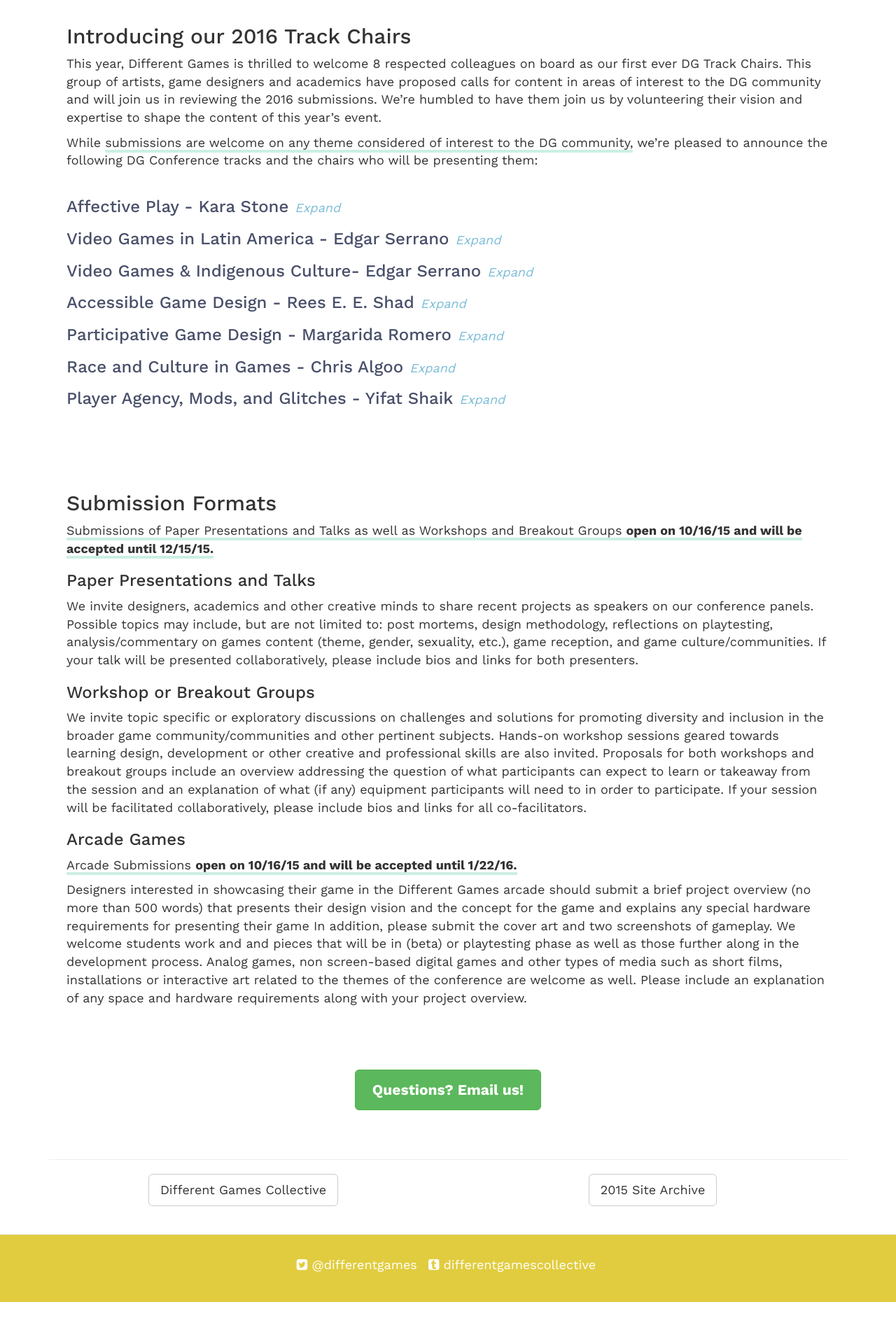
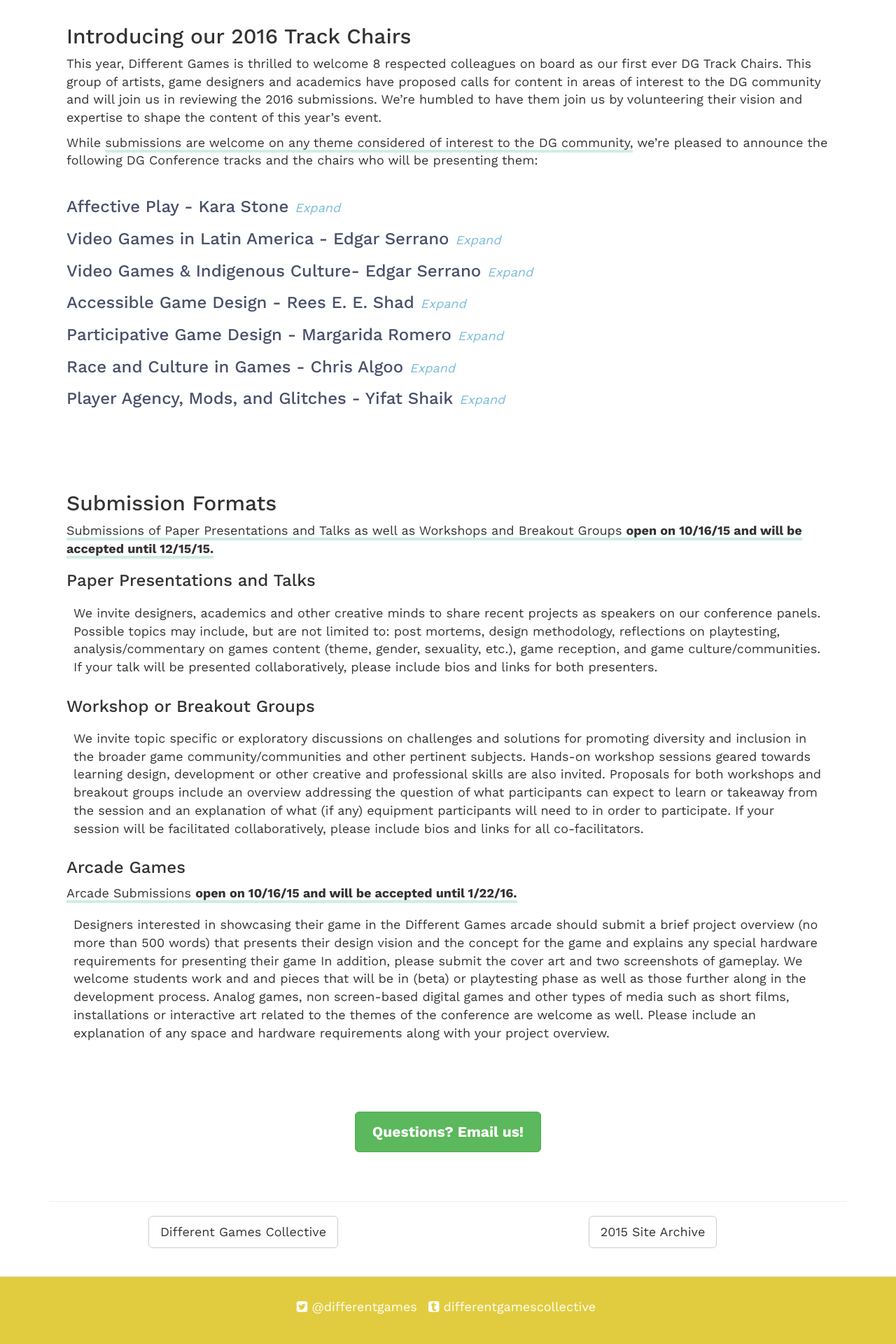
Before and after one commit to differentgames/conference-2016-site, a Jekyll site: the page built from index.html, in a window 1280 px wide. Shown: the part 673-2593 px from the top of the page at 70% size. Built offline with Jekyll 4.4.1, drawn with Linux system fonts in a browser that asks for light colours; nearby versions of some CDN libraries; before the commit the page ends 2533 px from its top, so only the background shows below that.

Commit message:
renamed files

```diff
--- a/_sass/_trackchair.scss
+++ b/_sass/_cfp.scss
@@ -49,3 +49,7 @@
     padding: 10px;
   }
 }
+
+.format-description {
+  padding: 10px;
+}
--- a/css/main.scss
+++ b/css/main.scss
@@ -54,5 +54,5 @@
         "layout",
         "syntax-highlighting",
         "pinwheel",
-        "trackchair"
+        "cfp"
 ;
--- a/index.html
+++ b/index.html
@@ -143,14 +143,14 @@
     </p>
 
     <h3>Paper Presentations and Talks</h3>
-    <p>
+    <p class="format-description">
 We invite designers, academics and other creative minds to share recent projects as speakers on our conference panels.
 Possible topics may include, but are not limited to: post mortems, design methodology, reflections on playtesting, analysis/commentary on games content (theme, gender, sexuality, etc.), game reception, and game culture/communities.
 If your talk will be presented collaboratively, please include bios and links for both presenters.
     </p>
 
     <h3>Workshop or Breakout Groups</h3>
-    <p>
+    <p class="format-description">
 We invite topic specific or exploratory discussions on challenges and solutions for promoting diversity and inclusion in the broader game community/communities and other pertinent subjects.
 Hands-on workshop sessions geared towards learning design, development or other creative and professional skills are also invited.
 Proposals for both workshops and breakout groups include an overview addressing the question of what participants can expect to learn or takeaway from the session and an explanation of what (if any) equipment participants will need to in order to participate.
@@ -161,7 +161,7 @@
     <p>
 <span class="cool">Arcade Submissions <strong>open on 10/16/15 and will be accepted until 1/22/16.</strong></span>
     </p>
-    <p>
+    <p class="format-description">
 Designers interested in showcasing their game in the Different Games arcade should submit a brief project overview (no more than 500 words) that presents their design vision and the concept for the game and explains any special hardware requirements for presenting their game In addition, please submit the cover art and two screenshots of gameplay.
 We welcome students work and and pieces that will be in (beta) or playtesting phase as well as those further along in the development process.
 Analog games, non screen-based digital games and other types of media such as short films, installations or interactive art related to the themes of the conference are welcome as well.
```
